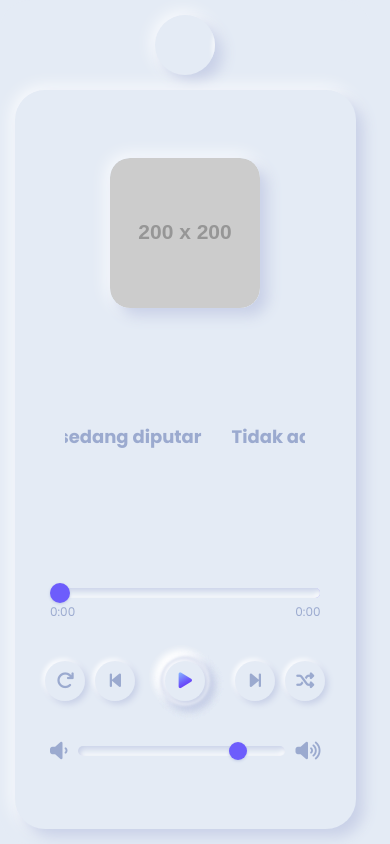
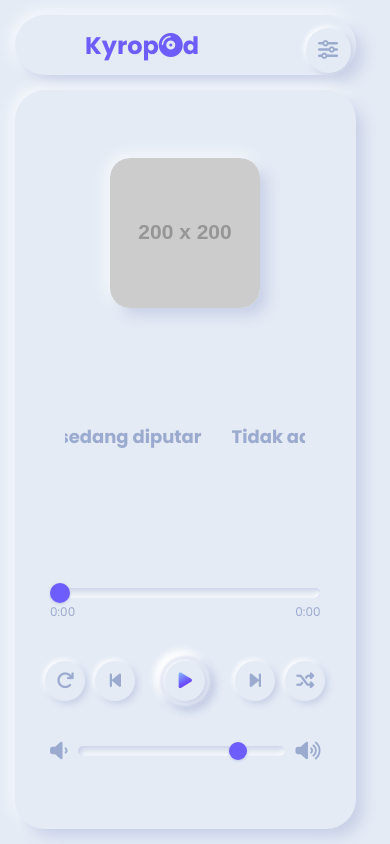
Before and after one commit to syahdafahreza/KyroPod, a PHP site: page / in a window 390 px wide. Run offline with PHP 8.4, Linux system fonts and the light colour scheme; grey boxes labelled with a size stand in for pictures from a placeholder-image service; some libraries are stand-ins or nearby versions.

Commit message:
UI Fix for smaller devices

```diff
--- a/themes/neuromorphic.css
+++ b/themes/neuromorphic.css
@@ -1196,6 +1196,7 @@ html {
   .playlist-card.collapsed {
     height: 6rem;
     flex: none;
+    max-width: 100%;
     max-height: 6rem;
     padding: 0.5rem 1.5rem; /* top/bottom 0.5rem, left/right 1.5rem */
     flex-direction: row;
@@ -1221,7 +1222,7 @@ html {
     top: 0; /* Align to top for vertical centering with transform */
     left: 1rem; /* Position from left. Card has 1.5rem left padding. */
     /* This places it slightly into the padding area. Fine for visual balance. */
-    transform: translateY(0) rotate(-90deg); /* Reset Y translate, just rotate */
+    transform: translateY(0) rotate(0deg); /* Reset Y translate, just rotate */
     /* To vertically center the icon itself within the 100% height container: */
     /* The container is display:flex, align-items:center, justify-content:center */
     /* So the icon inside will be centered. Then the container is rotated. */
@@ -1231,15 +1232,15 @@ html {
     /* The container itself is what we position and rotate. */
     /* Re-evaluating: */
     top: 50%;
-    left: 2.5rem; /* Adjust for visual centering considering rotation point. (1.5rem padding + 1rem into content) */
-    transform: translateY(-50%) rotate(-90deg);
+    left: 7rem; /* Adjust for visual centering considering rotation point. (1.5rem padding + 1rem into content) */
+    transform: translateY(-50%) rotate(0deg);
     transform-origin: center; /* Rotate around the center of the logo element */
     bottom: auto; /* Clear bottom from previous rule */
   }
 
   .playlist-card.open {
     height: auto;
-    max-height: 25rem; /* Max height for open playlist on small screens */
+    max-height: 100%; /* Max height for open playlist on small screens */
     padding: 1.5rem;
     flex: none;
   }
@@ -1307,6 +1308,12 @@ html {
     gap: 1rem;
   }
 
+  .playlist-card.collapsed {
+    flex: 0 0 6rem;
+    max-width: 100%;
+    padding: 1.5rem 0.5rem;
+  }
+
   .playlist-card:not(.collapsed) .playlist-header .sidebar-toggle-btn {
     /* Only for open card on small screen if header is column */
     position: absolute;
```
